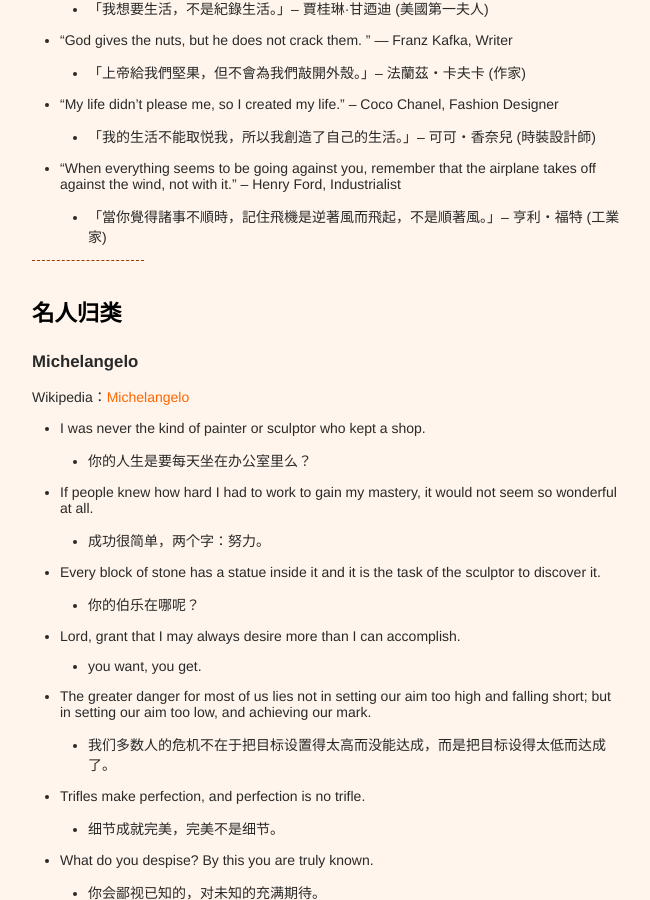
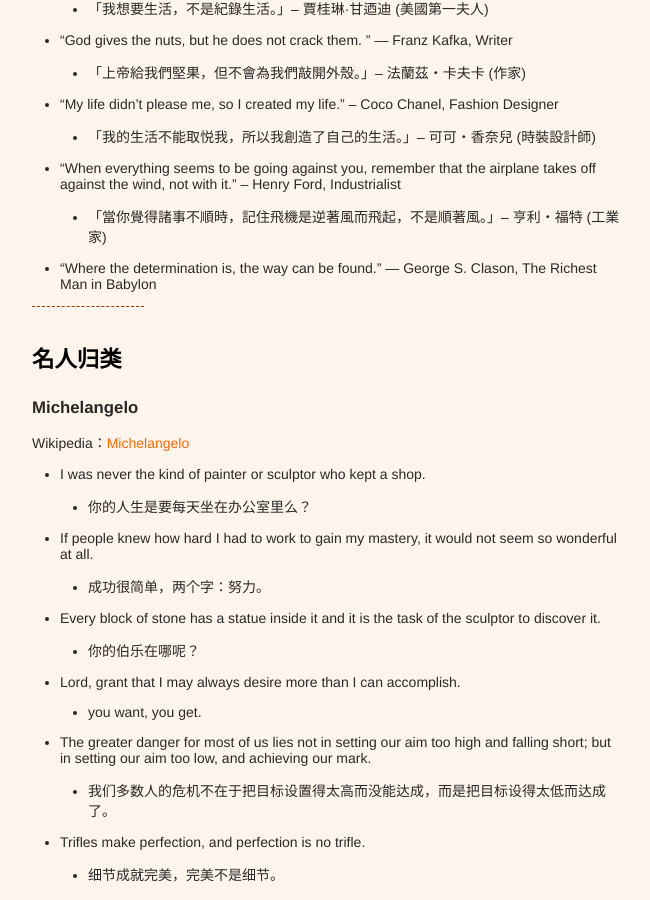
Before and after one commit to xianyuxmu/xianyuxmu.github.io, a Jekyll site: the page built from _posts/2017-06-17-chicken-soup.md, in a window 1280 px wide and 900 px high, scrolled down 4993 px. Shown: the whole window, without its empty margins (314-964 px from the left). Built offline with Jekyll 4.4.1, drawn with Linux system fonts in a browser that asks for light colours; comment, search, counter and statistics services are not loaded.

Commit message:
“Where the determination is, the way can be found.”

```diff
--- a/_posts/2017-06-17-chicken-soup.md
+++ b/_posts/2017-06-17-chicken-soup.md
@@ -138,6 +138,7 @@
 	- 「我的生活不能取悦我，所以我創造了自己的生活。」– 可可‧香奈兒 (時裝設計師)
 - “When everything seems to be going against you, remember that the airplane takes off against the wind, not with it.” – Henry Ford, Industrialist
 	- 「當你覺得諸事不順時，記住飛機是逆著風而飛起，不是順著風。」– 亨利‧福特 (工業家)
+- “Where the determination is, the way can be found.”  ― George S. Clason, The Richest Man in Babylon
 
 
 
```
